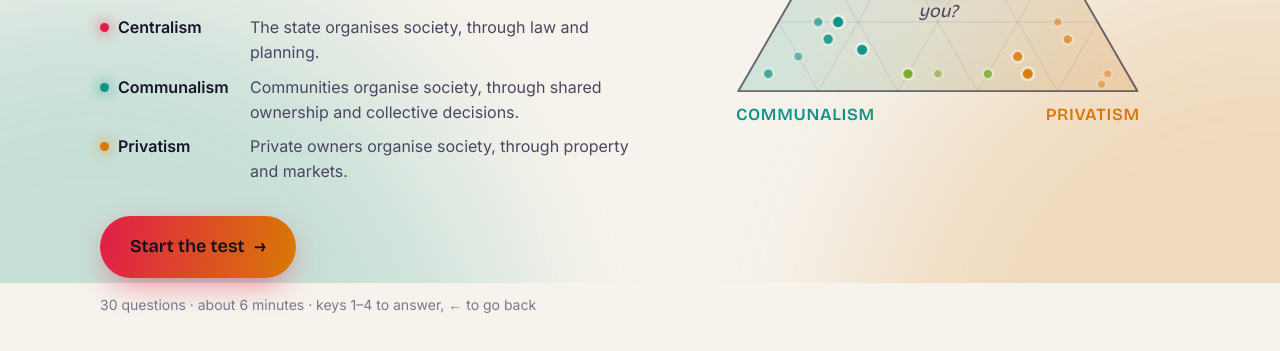
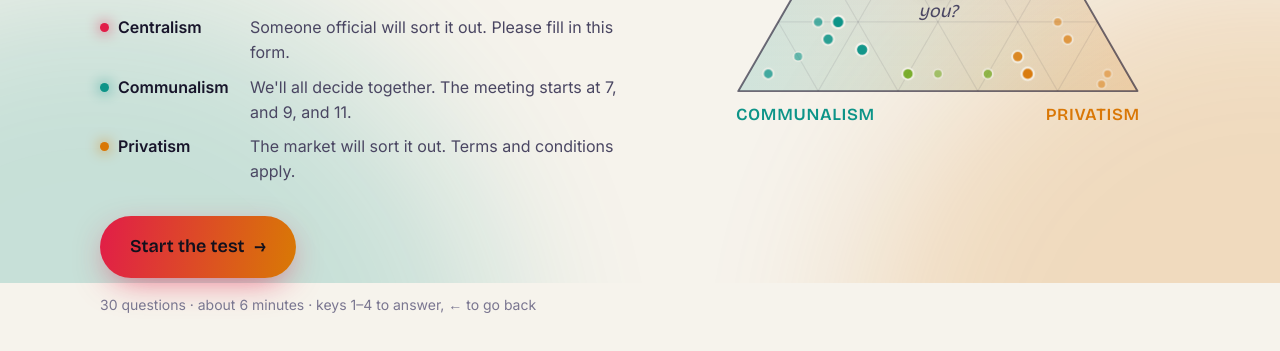
Before and after one commit to Kropotkin2000/political-compass, a plain HTML site: page index.html in a window 1280 px wide. Shown: the part 517-868 px from the top of the page. Drawn offline with nearby package versions, Linux system fonts and the light colour scheme.

Commit message:
Use evenly sarcastic one-liners for the three corners
Co-Authored-By: Claude Opus 5.5 <noreply@anthropic.com>

```diff
--- a/index.html
+++ b/index.html
@@ -37,9 +37,9 @@
                     <h1 id="intro-title">Which <em>least-worst</em> caricature are you?</h1>
                     <p class="lede">Forget left and right. This test drops you somewhere inside a triangle with three corners:</p>
                     <ul class="corner-list">
-                        <li class="corner-c"><b>Centralism</b> The state organises society, through law and planning.</li>
-                        <li class="corner-m"><b>Communalism</b> Communities organise society, through shared ownership and collective decisions.</li>
-                        <li class="corner-p"><b>Privatism</b> Private owners organise society, through property and markets.</li>
+                        <li class="corner-c"><b>Centralism</b> Someone official will sort it out. Please fill in this form.</li>
+                        <li class="corner-m"><b>Communalism</b> We'll all decide together. The meeting starts at 7, and 9, and 11.</li>
+                        <li class="corner-p"><b>Privatism</b> The market will sort it out. Terms and conditions apply.</li>
                     </ul>
                     <button id="start-button" class="cta" type="button">Start the test <span aria-hidden="true">&rarr;</span></button>
                     <p class="fineprint">30 questions &middot; about 6 minutes &middot; keys 1&ndash;4 to answer, &larr; to go back</p>
--- a/script.js
+++ b/script.js
@@ -16,9 +16,9 @@
 
     const AXES = ['c', 'm', 'p'];
     const AXIS_INFO = {
-        c: { name: 'Centralism', blurb: 'The state organises society, through law and planning' },
-        m: { name: 'Communalism', blurb: 'Communities organise society, through shared ownership and collective decisions' },
-        p: { name: 'Privatism', blurb: 'Private owners organise society, through property and markets' },
+        c: { name: 'Centralism', blurb: 'Someone official will sort it out. Please fill in this form.' },
+        m: { name: 'Communalism', blurb: "We'll all decide together. The meeting starts at 7, and 9, and 11." },
+        p: { name: 'Privatism', blurb: 'The market will sort it out. Terms and conditions apply.' },
     };
     const IDEOLOGIES = Object.entries(ideologyIdealPoints).map(([name, pt]) => ({ name, ...pt }));
     const BROAD_ORDER = [...new Set(IDEOLOGIES.map(i => i.broad))];
--- a/style.css
+++ b/style.css
@@ -387,7 +387,7 @@ main { position: relative; z-index: 1; }
 
 .mix-bars { display: grid; gap: 14px; }
 .mix-top { display: flex; justify-content: space-between; align-items: baseline; gap: 12px; margin-bottom: 6px; }
-.mix-top small { color: var(--text-3); font-size: 13px; margin-left: 4px; }
+.mix-top small { display: block; color: var(--text-3); font-size: 13px; line-height: 1.4; margin-top: 2px; }
 .meter { height: 8px; border-radius: 99px; background: var(--line); overflow: hidden; }
 .meter-fill { height: 100%; border-radius: inherit; transition: width 1.2s var(--ease-out); }
 .mix-c .meter-fill { background: var(--c); } .mix-c .mix-top > b { color: var(--c); }
```
